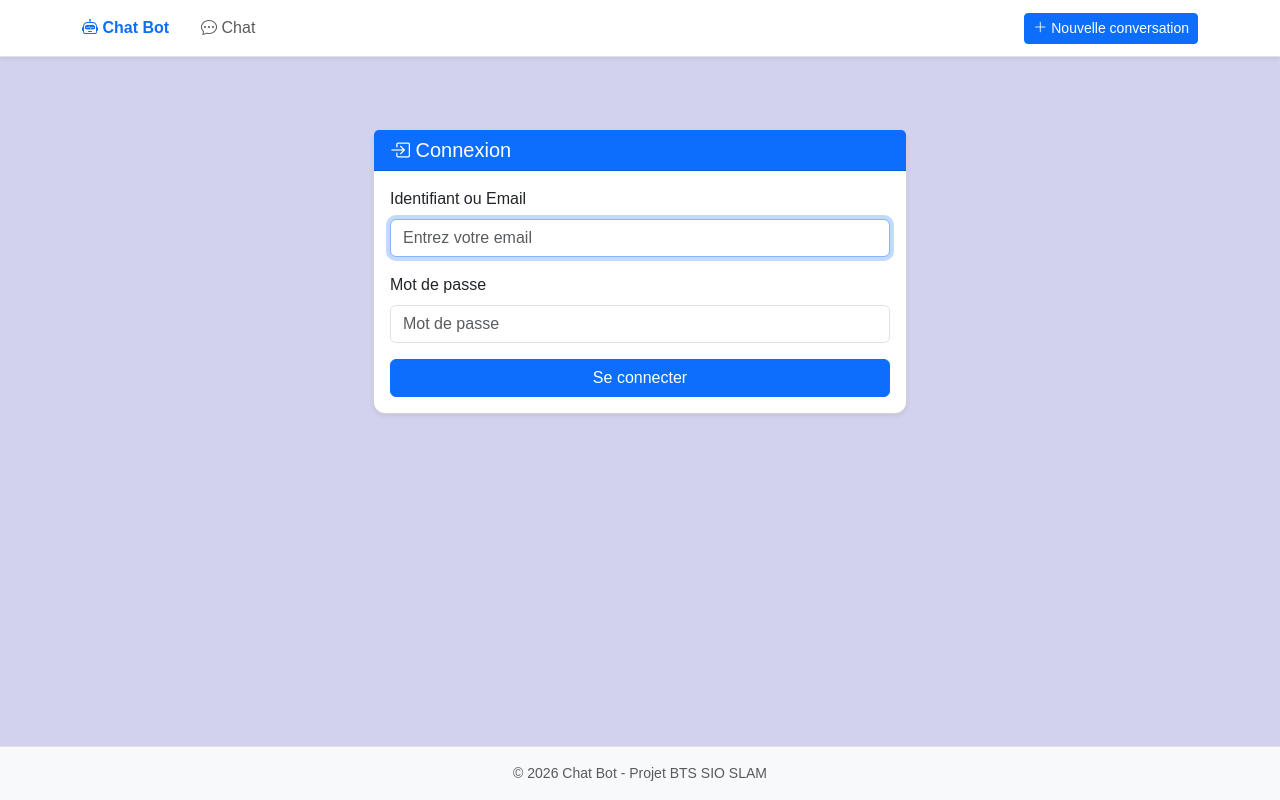
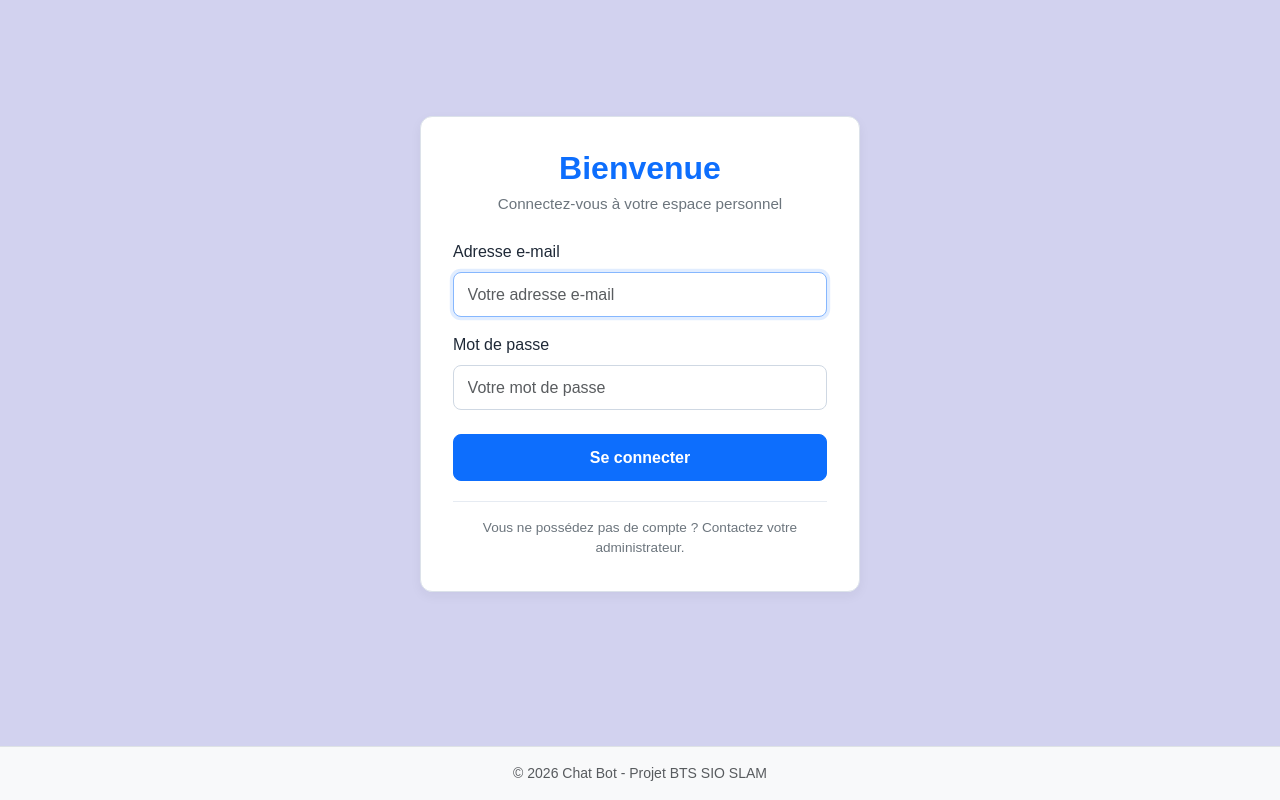
Before and after one commit to ymouchou/chatbot-, a Spring app: page /auth/login in a window 1280 px wide. Run offline with Thymeleaf, Linux system fonts and the light colour scheme; the template is opened without the code that fills it, so the values that code supplies are empty; some libraries are stand-ins or nearby versions; some web fonts are replaced.

Commit message:
Fin du Sprint 2 : Seance 1

```diff
--- a/src/main/kotlin/org/ldv/chatbot/model/dao/ConversationDAO.kt
+++ b/src/main/kotlin/org/ldv/chatbot/model/dao/ConversationDAO.kt
@@ -1,10 +1,14 @@
 package org.ldv.chatbot.model.dao
 
 import org.ldv.chatbot.model.entity.Conversation
+import org.ldv.chatbot.model.entity.Utilisateur
 import org.springframework.data.jpa.repository.JpaRepository
 import org.springframework.stereotype.Repository
 
 @Repository
 interface ConversationDAO : JpaRepository<Conversation, Long>{
-    fun findAllByOrderByDateCreationDesc(): List<Conversation>
+    fun findAllByUtilisateurOrderByDateDerniereModificationDesc(utilisateur: Utilisateur): List<Conversation>
+
+    fun findByIdAndUtilisateur(id:Long,utilisateur: Utilisateur):Conversation?
+
 }
--- a/src/main/resources/static/css/style.css
+++ b/src/main/resources/static/css/style.css
@@ -99,3 +99,75 @@ body {
 .card {
     border-radius: 0.75rem;
 }
+
+/* Page de connexion */
+.login-page {
+    min-height: calc(100vh - 140px);
+}
+
+.login-card {
+    width: 100%;
+    max-width: 440px;
+    background-color: #ffffff;
+    border: 1px solid #dce2ea;
+    border-radius: 0.75rem;
+    padding: 2rem;
+    box-shadow: 0 0.25rem 0.75rem rgba(15, 23, 42, 0.05);
+}
+
+.login-heading {
+    text-align: center;
+    margin-bottom: 1.5rem;
+}
+
+.login-heading h2 {
+    font-weight: 700;
+    color: #0d6efd;
+    margin-bottom: 0.35rem;
+}
+
+.login-heading p {
+    color: #6c757d;
+    margin-bottom: 0;
+    font-size: 0.95rem;
+}
+
+.login-input {
+    border: 1px solid #cfd8e3;
+    border-radius: 0.5rem;
+    padding: 0.6rem 0.85rem;
+}
+
+.login-input:focus {
+    border-color: #86b7fe;
+    box-shadow: 0 0 0 0.2rem rgba(13, 110, 253, 0.12);
+}
+
+.login-submit {
+    background-color: #0d6efd;
+    border: 1px solid #0d6efd;
+    color: #ffffff;
+    font-weight: 600;
+    padding: 0.65rem 1rem;
+    border-radius: 0.5rem;
+    transition: background-color 0.15s ease, border-color 0.15s ease;
+}
+
+.login-submit:hover {
+    background-color: #0b5ed7;
+    border-color: #0a58ca;
+    color: #ffffff;
+}
+
+.login-information {
+    margin-top: 1.25rem;
+    padding-top: 1rem;
+    border-top: 1px solid #e6ebf2;
+    text-align: center;
+}
+
+.login-information p {
+    margin-bottom: 0;
+    font-size: 0.85rem;
+    color: #6c757d;
+}
--- a/src/main/resources/templates/auth/login.html
+++ b/src/main/resources/templates/auth/login.html
@@ -1,47 +1,89 @@
 <!DOCTYPE html>
-<html xmlns:th="http://www.thymeleaf.org"
-      th:replace="~{base :: base(~{::content}, 'ChatBot - Connexion', 'login')}">
+<html lang="fr"
+      xmlns:th="http://www.thymeleaf.org"
+      th:replace="~{base :: base(~{::#contenu-login}, 'ChatBot - Connexion', 'login')}">
 
-<div th:fragment="content" class="container py-5">
-    <div class="row justify-content-center">
-        <div class="col-md-6">
-            <div class="card shadow-sm">
-                <div class="card-header bg-primary text-white">
-                    <h2 class="h5 mb-0"><i class="bi bi-box-arrow-in-right"></i> Connexion</h2>
-                </div>
-                <div class="card-body">
-                    <div th:if="${param.error}" class="alert alert-danger">
-                        Identifiant ou mot de passe incorrect.
-                    </div>
-                    <div th:if="${param.logout}" class="alert alert-success">
-                        Vous avez bien été déconnecté.
+<head>
+    <title>ChatBot - Connexion</title>
+</head>
+
+<body>
+
+<main id="contenu-login" class="login-page d-flex align-items-center justify-content-center py-4">
+    <!-- Formulaire de connexion -->
+    <section class="login-card">
+
+        <div class="login-heading">
+            <h2>Bienvenue</h2>
+            <p>Connectez-vous à votre espace personnel</p>
         </div>
 
-                    <form th:action="@{/login}" method="post">
+        <!-- Identifiants incorrects -->
+        <div th:if="${param.error}"
+             class="alert alert-danger"
+             role="alert">
+            Adresse e-mail ou mot de passe incorrect,
+            ou compte désactivé.
+        </div>
+
+        <!-- Déconnexion réussie -->
+        <div th:if="${param.logout}"
+             class="alert alert-success"
+             role="status">
+            Vous avez été déconnecté avec succès.
+        </div>
+
+        <form th:action="@{/login}"
+              method="post">
+
+            <!-- Adresse e-mail -->
             <div class="mb-3">
-                            <label for="username" class="form-label">Identifiant ou Email</label>
-                            <input type="text"
-                                   class="form-control"
-                                   id="username"
+                <label for="email"
+                       class="form-label">
+                    Adresse e-mail
+                </label>
+
+                <input type="email"
+                       class="form-control login-input"
+                       id="email"
                        name="email"
-                                   placeholder="Entrez votre email"
+                       placeholder="Votre adresse e-mail"
+                       autocomplete="username"
                        required
                        autofocus>
             </div>
-                        <div class="mb-3">
-                            <label for="password" class="form-label">Mot de passe</label>
+
+            <!-- Mot de passe -->
+            <div class="mb-4">
+                <label for="password"
+                       class="form-label">
+                    Mot de passe
+                </label>
+
                 <input type="password"
-                                   class="form-control"
+                       class="form-control login-input"
                        id="password"
                        name="password"
-                                   placeholder="Mot de passe"
+                       placeholder="Votre mot de passe"
+                       autocomplete="current-password"
                        required>
             </div>
-                        <button type="submit" class="btn btn-primary w-100">Se connecter</button>
+
+            <button type="submit"
+                    class="btn login-submit w-100">
+                Se connecter
+            </button>
         </form>
+
+        <div class="login-information">
+            <p>
+                Vous ne possédez pas de compte ?
+                Contactez votre administrateur.
+            </p>
         </div>
-            </div>
-        </div>
-    </div>
-</div>
+
+    </section>
+</main>
+
+</body>
 </html>
--- a/src/main/resources/templates/base.html
+++ b/src/main/resources/templates/base.html
@@ -18,7 +18,9 @@
 <body class="d-flex flex-column min-vh-100">
 
 <!-- Header -->
+<th:block th:if="${pageConnexion != true}">
 <header th:replace="~{fragments/header :: header(${activePage})}"></header>
+</th:block>
 
 <!-- Contenu principal -->
 <main class="container flex-grow-1 my-4">
--- a/src/main/resources/templates/fragments/header.html
+++ b/src/main/resources/templates/fragments/header.html
@@ -1,5 +1,8 @@
-<div xmlns:th="http://www.thymeleaf.org">
-    <header th:fragment="header(activePage)" class="bg-white border-bottom shadow-sm">
+<div xmlns:th="http://www.thymeleaf.org"
+     xmlns:sec="http://www.thymeleaf.org/extras/spring-security">
+    <header th:fragment="header(activePage)"
+            sec:authorize="isAuthenticated()"
+            class="bg-white border-bottom shadow-sm">
         <div class="container d-flex align-items-center justify-content-between py-2">
             <div class="d-flex align-items-center">
                 <!-- Logo -->
@@ -20,10 +23,34 @@
                 </nav>
             </div>
 
-            <!-- Nouvelle conversation -->
-            <a th:href="@{/}" class="btn btn-primary btn-sm text-nowrap">
-                <i class="bi bi-plus-lg"></i> Nouvelle conversation
-            </a>
+            <!-- Utilisateur connecté + Actions à droite -->
+            <div class="d-flex align-items-center gap-3">
+                <div class="text-end lh-1" th:if="${utilisateur != null}">
+                    <span class="small fw-semibold text-dark"
+                          th:text="${utilisateur != null
+                             ? utilisateur.prenom + ' ' + utilisateur.nom
+                             : 'Anonyme'}">
+                       Anonyme
+                    </span>
+                    <br>
+                    <small class="text-muted"
+                           th:text="${utilisateur != null
+                              ? utilisateur.role.nom
+                              : 'Visiteur'}">
+                        Visiteur
+                    </small>
+                </div>
+
+                <a th:href="@{/}" class="btn btn-primary btn-sm text-nowrap">
+                    <i class="bi bi-plus-lg"></i> Nouvelle conversation
+                </a>
+
+                <form th:action="@{/logout}" method="post" class="m-0">
+                    <button type="submit" class="btn btn-danger btn-sm text-nowrap">
+                        <i class="bi bi-box-arrow-right me-1"></i> Déconnexion
+                    </button>
+                </form>
+            </div>
         </div>
     </header>
 </div>
```
Also changed, not shown: src/main/kotlin/org/ldv/chatbot/controller/ChatBotController.kt (+17 -1 lines), src/main/kotlin/org/ldv/chatbot/controller/MainController.kt (+84 -16 lines), src/main/kotlin/org/ldv/chatbot/model/entity/Conversation.kt (+25 -8 lines), src/main/kotlin/org/ldv/chatbot/model/entity/Utilisateur.kt (+6 -1 lines). Lines whose indentation alone changed are shown as unchanged.
